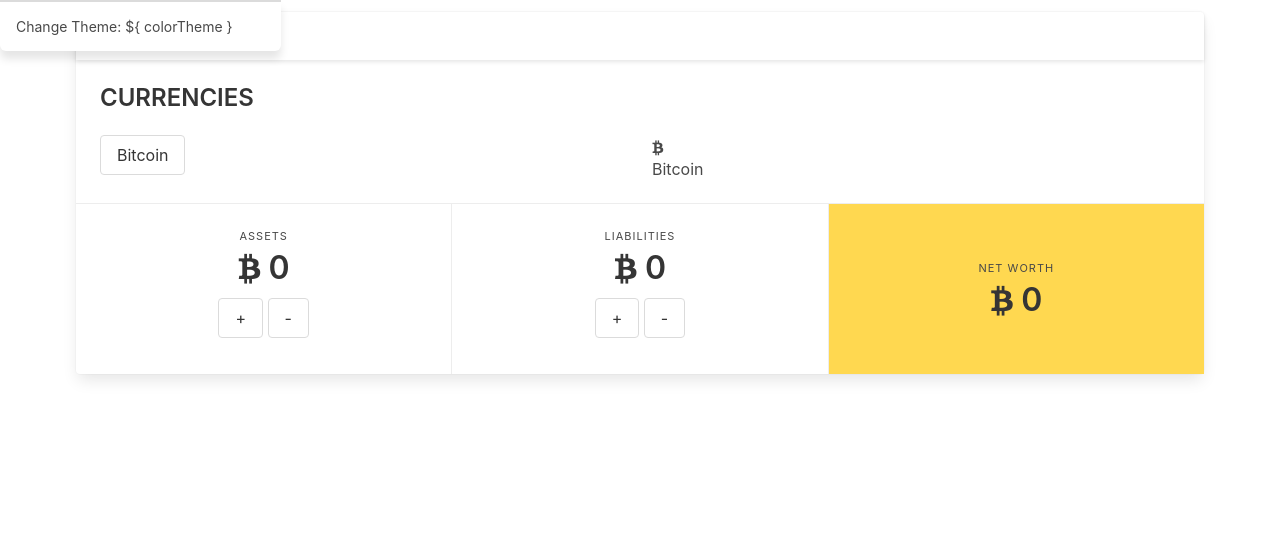
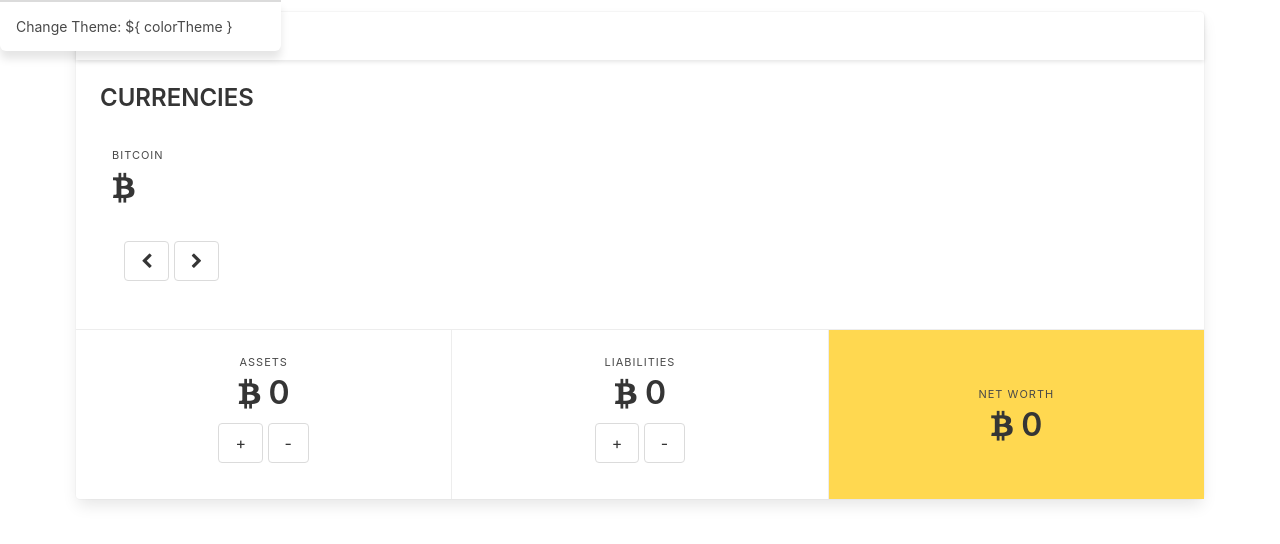
Before and after one commit to walter-clayton/django_project, a Django app: page /sandbox/ in a window 1280 px wide. Shown: the part 52-596 px from the top of the page. Run offline with Django 3.2, Linux system fonts and the light colour scheme; some libraries are stand-ins or nearby versions.

Commit message:
the click buttons work

```diff
--- a/chart/templates/sandbox.html
+++ b/chart/templates/sandbox.html
@@ -43,14 +43,13 @@
                                 <p class="title is-4">CURRENCIES</p>
                                 <div class="columns">
                                     <div class="column">
-                                        <button class="button" @click="changeCurrency()">${ name } </button>
-                                    </div>
-                                    <div class="column">
-                                        <div class="media-left">
-                                            <i v-bind:class="icon" aria-hidden="true"></i>
-                                        </div>
-                                        <div class="media-content">
-                                            <p  class="subtitle is-6">${ name }</p>
+                                        <div class="column">
+                                        <p class="heading">  ${ name } </p>
+                                            <p class="title"><i v-bind:class="icon" aria-hidden="true" class=""> </i> </p>
+                                            <div class="column">
+                                                <button class="button" v-on:click="goBack()"><i class="fa fa-chevron-left"> </i></button>
+                                                <button class="button" @click="goForward()"><i class="fa fa-chevron-right"> </i></button>
+                                            </div>
                                         </div>
                                     </div>
                                 </div>
@@ -151,13 +150,19 @@
                         currencyId: 2,
                         currencyName: "Euro",
                         currencyIcon: "fa fa-euro",
-                        currencyValue: 1.07
+                        currencyValue: 0.92
                     },
                     {
                         currencyId: 3,
                         currencyName: "Dollar",
                         currencyIcon: "fa fa-dollar",
                         currencyValue: 1
+                    },
+                    {
+                        currencyId: 4,
+                        currencyName: "Yen",
+                        currencyIcon: "fa fa-yen",
+                        currencyValue: 108.87
                     },
                 ],
                 Black: {
@@ -174,8 +179,10 @@
                 selectedCurrency: 0,
             },
             methods: {
-                    changeCurrency() {
+                    goForward() {
                              var  len = this.currencies.length
+                             console.log(this.selectedCurrency)
+
                              if ( this.selectedCurrency < (len-1)){
                                 this.selectedCurrency += 1
                                return  len[this.selectedCurrency]
@@ -184,7 +191,22 @@
                                     this.selectedCurrency = 0
                                 }
 
-                            }
+                            },
+                    goBack() {
+                             var  len = this.currencies.length
+                                console.log(this.selectedCurrency)
+
+                             if ( this.selectedCurrency == 0){
+
+                                return this.selectedCurrency = (len -1)
+                                    console.log(this.selectedCurrency)
+
+                                             }
+                            else {
+                                  return this.selectedCurrency = this.selectedCurrency -1
+                                    console.log(this.selectedCurrency)
+                                    }
+                            },
 
                 },
             computed: {
```
